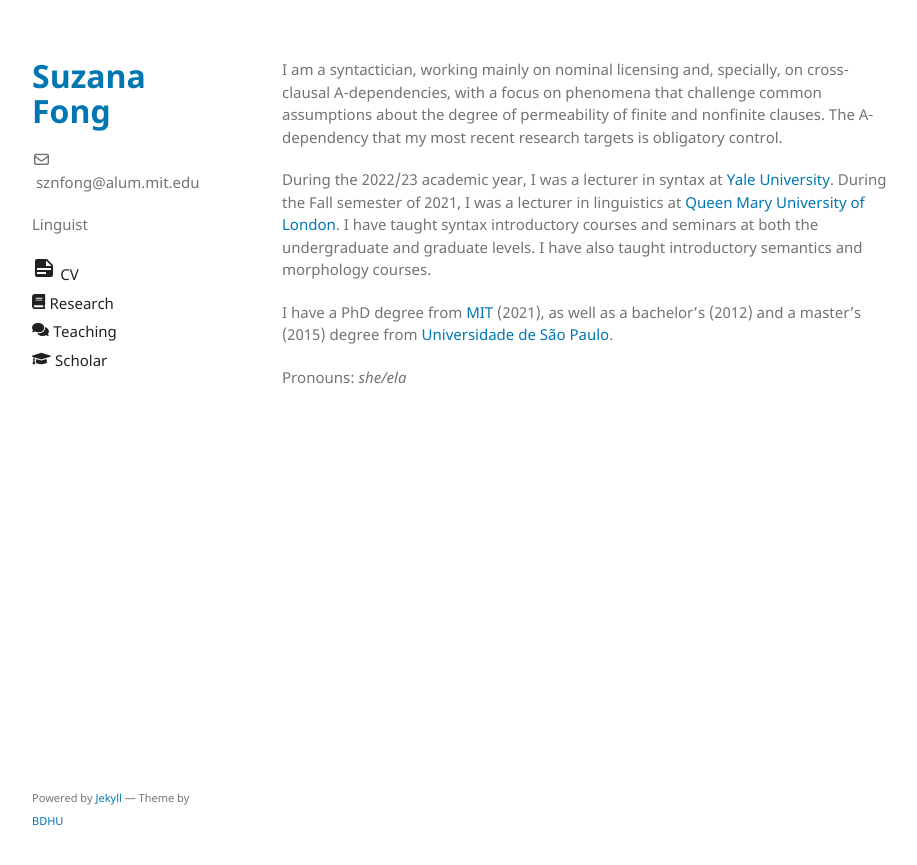
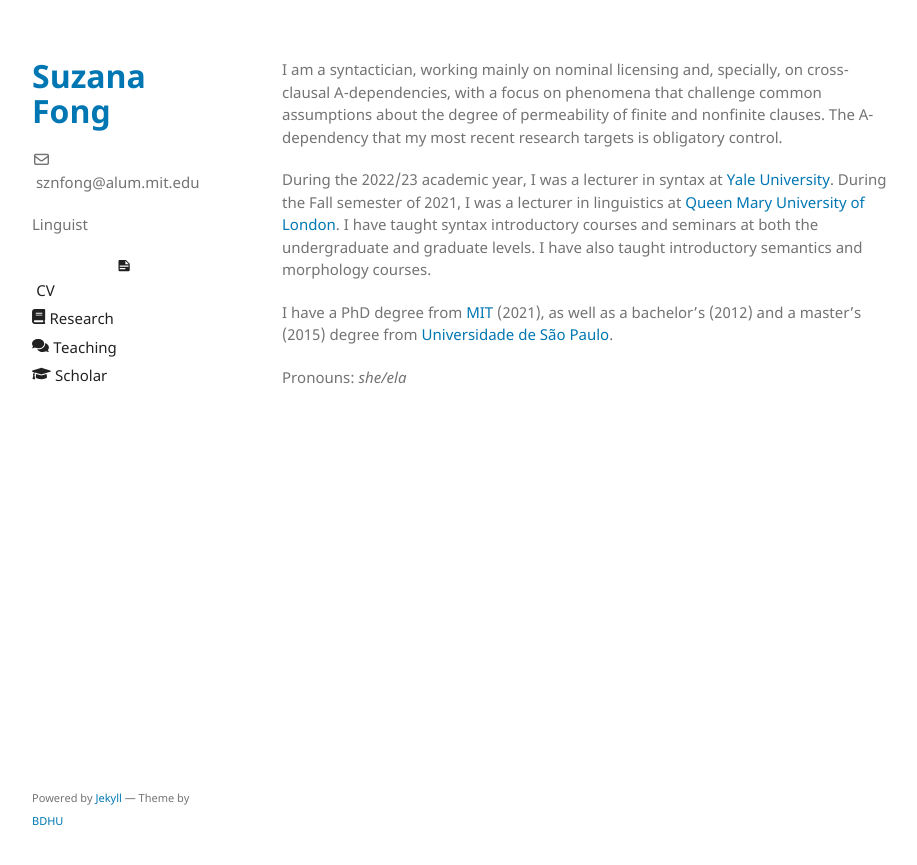
Before and after one commit to sznfng/sznfng.github.io, a Jekyll site: the page built from index.md, in a window 1280 px wide. Shown: the top 865 px of the page, without its empty margins (178-1095 px from the left). Built offline with Jekyll 4.4.1, drawn with Linux system fonts in a browser that asks for light colours.

Commit message:
Update _config.yml

```diff
--- a/_config.yml
+++ b/_config.yml
@@ -13,7 +13,7 @@ plugins:
 # You can find fonts from https://iconify.design or https://fontawesome.com. Below is just an example illustrating how to use custom icons
 sidebar:
   - name: CV
-    icon: <svg xmlns="http://www.w3.org/2000/svg" width="24" height="24" viewBox="0 0 24 24"><path fill="currentColor" d="M14 10h5.5L14 4.5V10M5 3h10l6 6v10a2 2 0 0 1-2 2H5a2 2 0 0 1-2-2V5c0-1.11.89-2 2-2m0 9v2h14v-2H5m0 4v2h9v-2H5Z"/></svg>
+    icon: <svg xmlns="http://www.w3.org/2000/svg" width="1.25m" height="1em" viewBox="0 0 24 24"><path fill="currentColor" d="M14 10h5.5L14 4.5V10M5 3h10l6 6v10a2 2 0 0 1-2 2H5a2 2 0 0 1-2-2V5c0-1.11.89-2 2-2m0 9v2h14v-2H5m0 4v2h9v-2H5Z"/></svg>
     link: /CV_sfong.pdf
   - name: Research
     icon: <svg xmlns="http://www.w3.org/2000/svg" aria-hidden="true" role="img" width="0.88em" height="1em" preserveAspectRatio="xMidYMid meet" viewBox="0 0 448 512"><path fill="currentColor" d="M448 360V24c0-13.3-10.7-24-24-24H96C43 0 0 43 0 96v320c0 53 43 96 96 96h328c13.3 0 24-10.7 24-24v-16c0-7.5-3.5-14.3-8.9-18.7c-4.2-15.4-4.2-59.3 0-74.7c5.4-4.3 8.9-11.1 8.9-18.6zM128 134c0-3.3 2.7-6 6-6h212c3.3 0 6 2.7 6 6v20c0 3.3-2.7 6-6 6H134c-3.3 0-6-2.7-6-6v-20zm0 64c0-3.3 2.7-6 6-6h212c3.3 0 6 2.7 6 6v20c0 3.3-2.7 6-6 6H134c-3.3 0-6-2.7-6-6v-20zm253.4 250H96c-17.7 0-32-14.3-32-32c0-17.6 14.4-32 32-32h285.4c-1.9 17.1-1.9 46.9 0 64z"/></svg>
```
